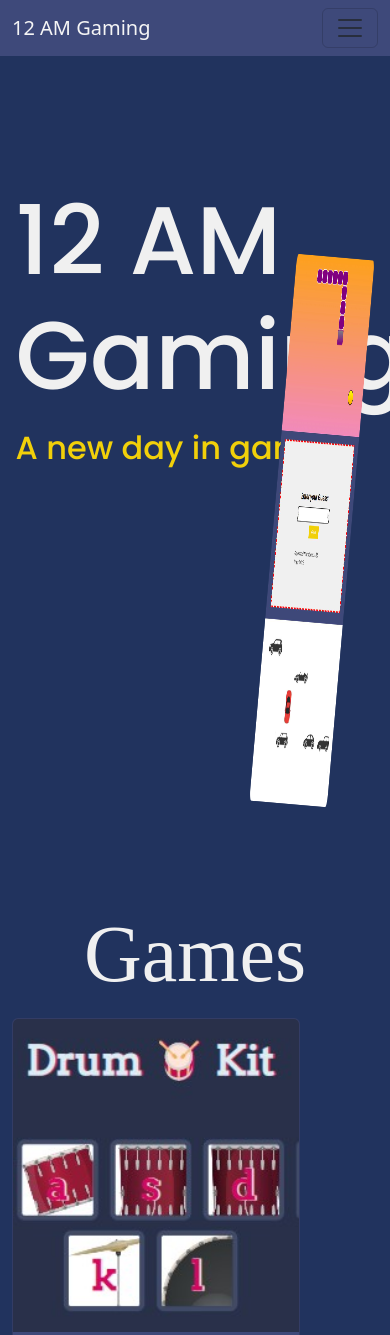
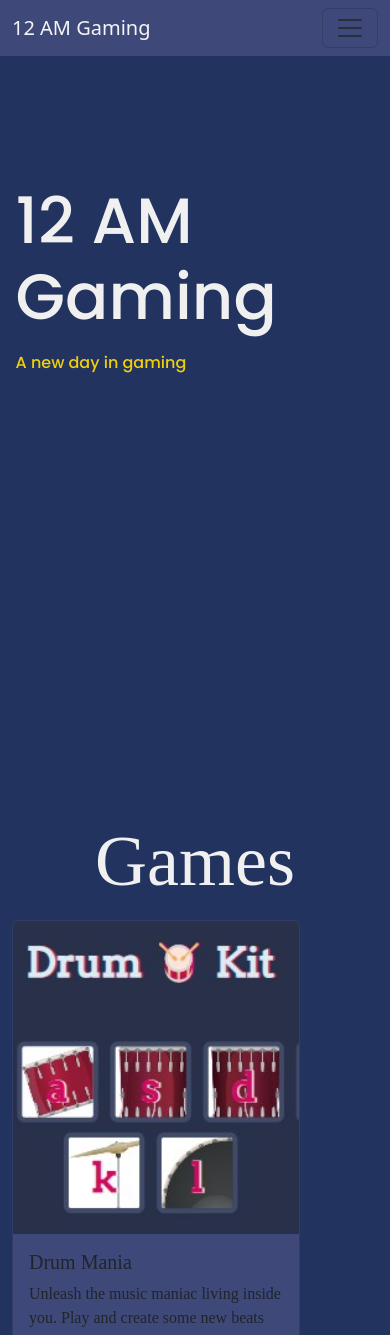
Before and after one commit to whiteknight16/12-AM-Gaming, a plain HTML site: page index.html in a window 390 px wide. Shown: the top 1335 px of the page. Drawn offline with nearby package versions, Linux system fonts and the light colour scheme; a web font is replaced by a local one.

Commit message:
Another commit

```diff
--- a/styles.css
+++ b/styles.css
@@ -3,6 +3,14 @@
     padding: 0;
 }
 
+html, body {
+    max-width: 100%;
+    overflow-x: hidden;
+}
+
+.navbar{
+    width:100vw;
+}
 
 body{
     background-color: #21335E;
@@ -16,8 +24,10 @@ nav{
 
 
 #contents{
-    height: min-content;
+    min-height: min-content;
     width: 100vw;
+    height: 100vh;
+
 }
 
 .text{
@@ -82,7 +92,8 @@ nav{
     align-items: center;
     justify-content: center;
 
-    font-size: 5rem;
+    margin-top: 1%;
+    font-size: 4.5rem;
 }
 
 .card{
@@ -92,6 +103,9 @@ nav{
 
 .row{
     padding-top: 2%;
+    display: flex;
+    align-items: center;
+    justify-content: center;
 }
 
 footer{
@@ -101,4 +115,51 @@ footer{
     background-color:#3E497A;
     height: 3vw;
     width: 100vw;
+    min-height: fit-content;
 }
+
+@media only screen and (max-width: 768px){
+
+    .text h1{
+        position: relative;
+
+        font-family: poppins;
+        font-size: 4rem;
+
+        top:15vh;
+        left:4vw;
+
+        color: #f0f0f0;
+    }
+    .text h2{
+        position: relative;
+
+        font-family: poppins;
+        font-size: 1rem;
+
+        color: #f1d00a;
+
+        top:16vh;
+        left:4vw;
+    }
+
+    #games h1{
+        display: flex;
+        align-items: center;
+        justify-content: center;
+
+        margin-top: 2%;
+        font-size: 4.5rem;
+    }
+    .card{
+        margin-right: 2%;
+
+    }
+
+}
+
+@media only screen and (max-width: 450px){
+    .image img{
+        visibility: hidden;
+    }
+}
```
